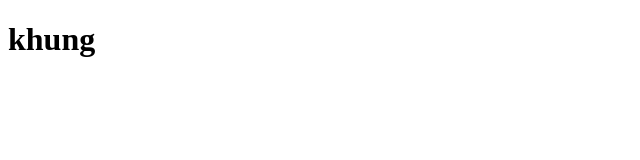
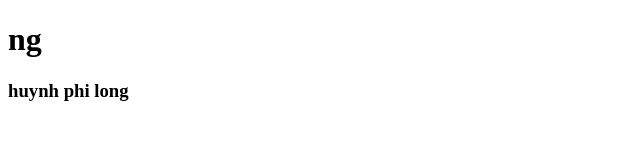
Before and after one commit to PhiLongVN/gitTest2, a plain HTML site: page index.html in a window 1280 px wide. Shown: the whole page, without its empty margins (0-640 px from the left). Drawn offline with Linux system fonts and the light colour scheme.

Commit message:
page2 edit

```diff
--- a/index.html
+++ b/index.html
@@ -6,6 +6,7 @@
     <title>Khung</title>
 </head>
 <body>
-    <h1>khung</h1>
+    <h1>ng</h1>
+    <h3>huynh phi long</h3>
 </body>
 </html>
```
Also changed, not shown: page2/pag2.html (+11 -0 lines), page2/page2.css (added).
